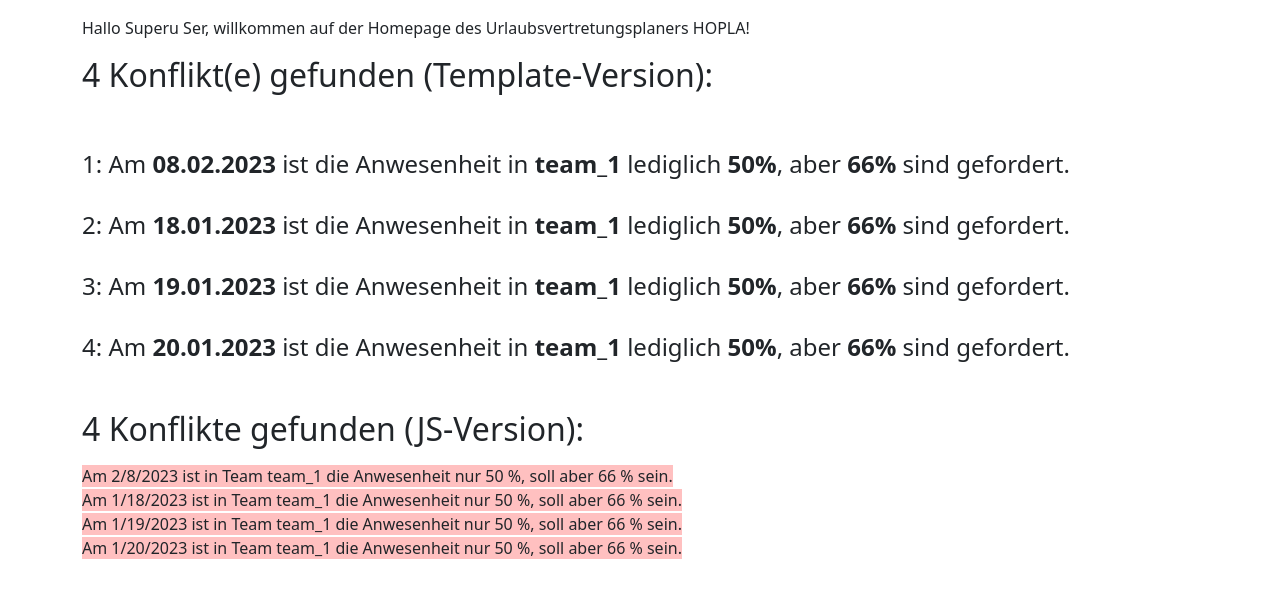
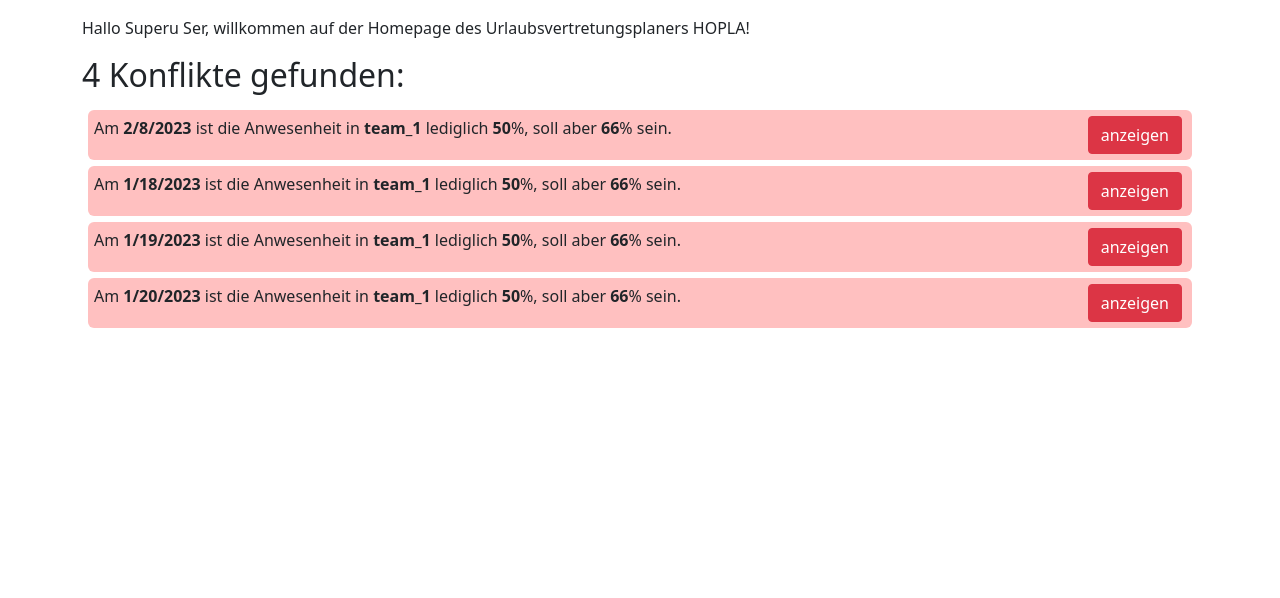
Before and after one commit to CodaCodalis/holiday-leave-planner, a Django app: page / in a window 1280 px wide. Shown: the part 73-671 px from the top of the page. Run offline with Django 4.2, Linux system fonts and the light colour scheme; a user stored in the database is signed in; data comes from the database, SQL or seed files in the repository; both versions use the stored data as it was after the commit.

Commit message:
implement flash messages

```diff
--- a/static/css/base.css
+++ b/static/css/base.css
@@ -38,6 +38,20 @@
     padding: 5px 0px 0px 2px;
 }
 
-    .conflict {
-        background-color:#ffc0c0;
-    }
+.conflict {
+    position: relative;
+    background-color:#ffc0c0;
+    height: 50px;
+    margin: 6px;
+    padding: 6px;
+    border-radius: 6px;
+}
+
+.entry {
+    font-weight: bold;
+}
+
+.btnmes {
+    position: absolute;
+    right: 10px;
+}
--- a/static/js/pages_homepage.js
+++ b/static/js/pages_homepage.js
@@ -1,4 +1,4 @@
-var conflicts = JSON.parse(conflictsStr);
+var conflicts = JSON.parse(conflictsJSON);
 var conflictsCount = Object.keys(conflicts).length;
 
 document.getElementById("count").innerText = conflictsCount;
@@ -10,8 +10,7 @@ var conflictSpanTeam = document.getElementById("team0");
 var conflictSpanAtt = document.getElementById("att0");
 var conflictSpanMinAtt = document.getElementById("min_att0");
 
-var unixEpoch = Date.parse(conflicts[0].date);
-var date = new Date(unixEpoch);
+var date = new Date(Date.parse(conflicts[0].date));
 var formattedDate = date.toLocaleDateString();
 
 conflictSpanDate.innerText = formattedDate;
@@ -20,8 +19,8 @@ conflictSpanAtt.innerText = conflicts[0].att;
 conflictSpanMinAtt.innerText = conflicts[0].min_att;
 
 
+
 for (var i = 0; i < conflictsCount; i++) {
-    console.log(i);
     var conflictNodeAdd = conflictNode.cloneNode(true);
     conflictNodeAdd.setAttribute("id", "conflict" + (i+1));
 
@@ -35,8 +34,7 @@ for (var i = 0; i < conflictsCount; i++) {
     conflictSpanAtt.setAttribute("id", "att" + (i+1));
     conflictSpanMinAtt.setAttribute("id", "min_att" + (i+1));
 
-    unixEpoch = Date.parse(conflicts[i].date);
-    date = new Date(unixEpoch);
+    date = new Date(Date.parse(conflicts[i].date));
     formattedDate = date.toLocaleDateString();
 
     conflictSpanDate.innerText = formattedDate;
@@ -47,3 +45,26 @@ for (var i = 0; i < conflictsCount; i++) {
     conflictsNode.appendChild(conflictNodeAdd);
 }
 document.getElementById("conflict0").remove();
+
+$('.conflict').hide();
+for (var i = 1; i <= conflictsCount; i++) {
+    let id = "btn_show" + i;
+    let button = document.createElement("button");
+    button.setAttribute("id", id);
+    button.classList.add("btn");
+    button.classList.add("btn-danger");
+    button.classList.add("btnmes");
+    button.innerText = "anzeigen";
+
+    let year =  conflicts[i-1].date.slice(0,4);
+    let month = conflicts[i-1].date.slice(6,7);
+    if (month.charAt(0) === '0') {
+        month = month.substring(1);
+    }
+    let link = '/vacations/?month=' + year + '-' + month;
+
+    $('#conflict' + i).show('slow').append(button);
+    $("#btn_show" + i).on('click',function(event){
+        location.href = link;
+    });
+}
--- a/templates/home.html
+++ b/templates/home.html
@@ -12,27 +12,18 @@
         {% if conflicts_str|length == 0 %}
             Es bestehen keine Konflikte bei der Urlaubsplanung.
         {% else %}
-            <h2>{{ conflicts_str|length }} Konflikt(e) gefunden (Template-Version):</h2><br><br>
-            {% for conflict in conflicts_str %}
-                {% for number, date_team in conflict.items %}
-                    {% for date, team_att in date_team.items %}
-                        {% for team, att in team_att.items %}
-                            {% for act, min in att.items %}
-                                <h4>{{ number }}: Am <b>{{ date|date:"d.m.Y" }}</b> ist die Anwesenheit in <b>{{ team }}</b> lediglich <b>{{ act }}%</b>, aber <b>{{ min }}%</b> sind gefordert.</h4><br>
-                            {% endfor %}
-                        {% endfor %}
-                    {% endfor %}
-                {% endfor %}
-            {% endfor %}
             <p>
-                <h2><span id="count"></span> Konflikte gefunden (JS-Version): </h2>
+                <h2><span id="count"></span> Konflikte gefunden: </h2>
             </p>
 
             <span id="conflicts">
-                <span id="conflict0" class="conflict">
-                    Am <span id="date0"></span> ist in Team <span id="team0"></span> die Anwesenheit nur
-                    <span id="att0"></span> %, soll aber <span id="min_att0"></span> % sein.<br>
-                </span>
+               <div id="conflict0" class="conflict">
+                       Am
+                       <span id="date0" class="entry"></span> ist die Anwesenheit in
+                       <span id="team0" class="entry"></span> lediglich
+                       <span id="att0" class="entry"></span>%, soll aber
+                       <span id="min_att0" class="entry"></span>% sein.
+                </div>
             </span>
         {% endif %}
     </p>
@@ -47,7 +38,7 @@
 
 {% block extrascripts %}
     <script>
-        var conflictsStr = "{{ conflicts|escapejs }}";
+        var conflictsJSON = "{{ conflicts|escapejs }}";
 
     </script>
     <script src="{% static 'js/jquery-3.6.3.min.js' %}"></script>
```
Also changed, not shown: db.sqlite3.
